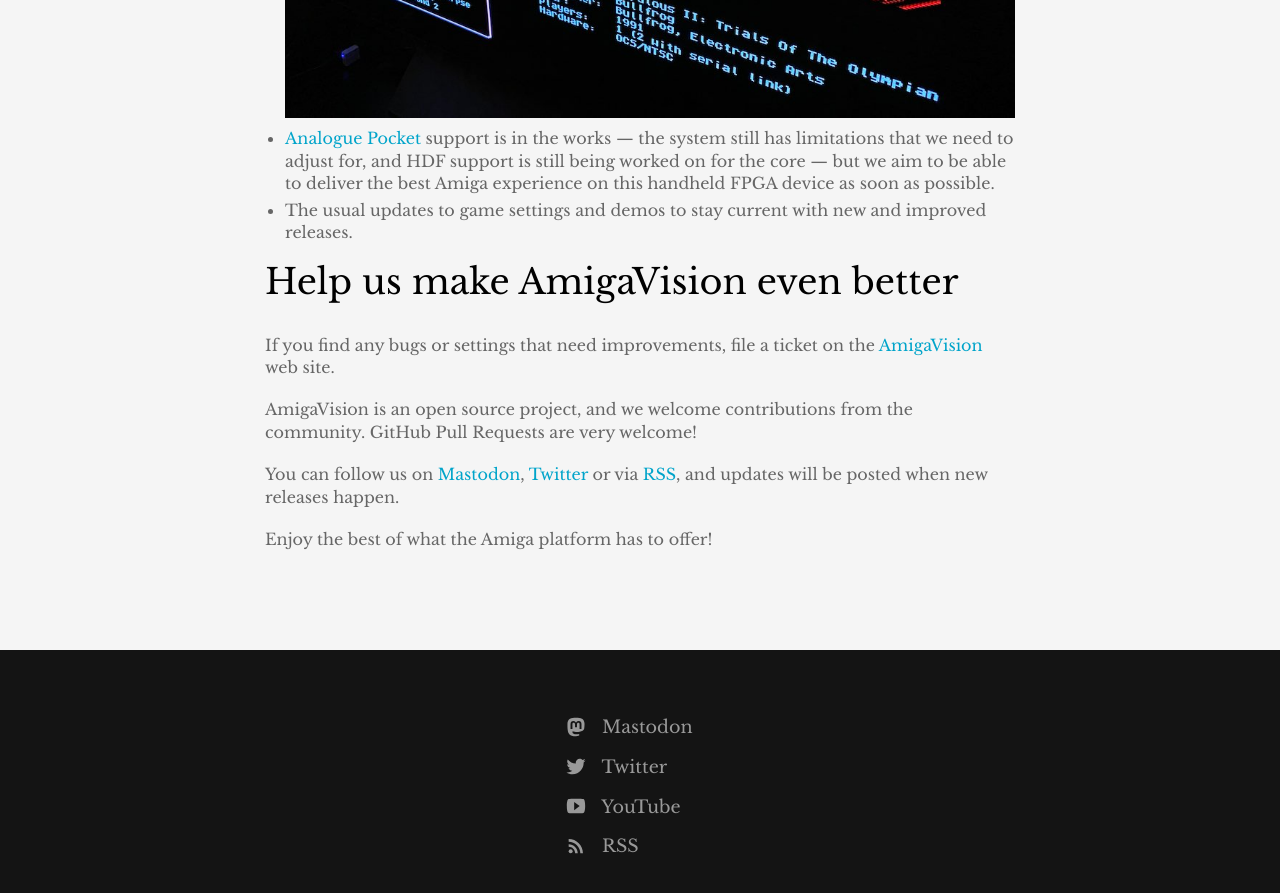
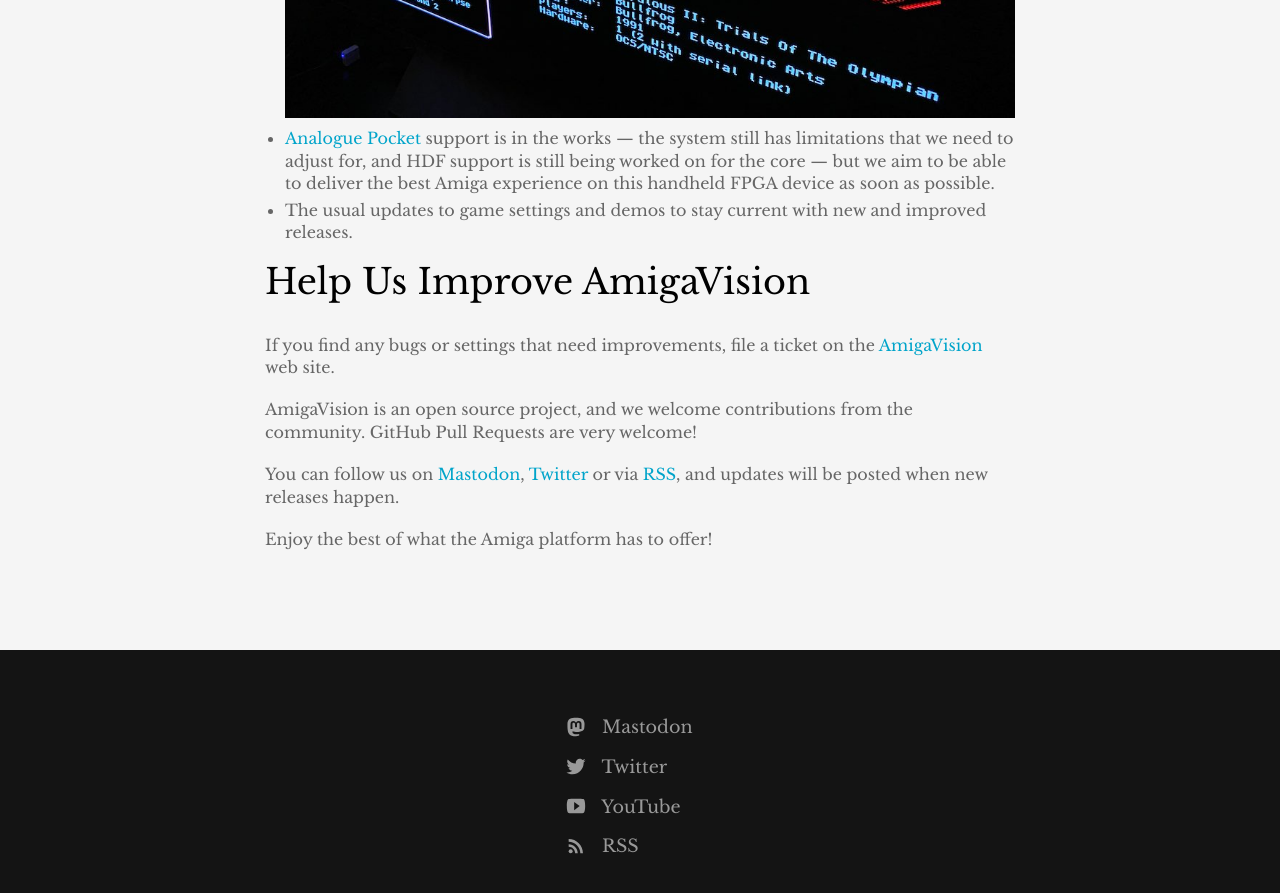
Before and after one commit to amigavision/amigavision.github.io, a Jekyll site: the page built from _posts/2023-04-05-2023.04.05.md, in a window 1280 px wide and 900 px high, scrolled down 3647 px. Shown: the top 893 px of the window. Built offline with Jekyll 4.4.1, drawn with Linux system fonts in a browser that asks for light colours.

Commit message:
Update headline

```diff
--- a/_posts/2023-04-05-2023.04.05.md
+++ b/_posts/2023-04-05-2023.04.05.md
@@ -42,7 +42,7 @@
 * [Analogue Pocket] support is in the works — the system still has limitations that we need to adjust for, and HDF support is still being worked on for the core — but we aim to be able to deliver the best Amiga experience on this handheld FPGA device as soon as possible.
 * The usual updates to game settings and demos to stay current with new and improved releases.
 
-## Help us make AmigaVision even better
+## Help Us Improve AmigaVision
 
 If you find any bugs or settings that need improvements, file a ticket on the [AmigaVision] web site.
 
```
